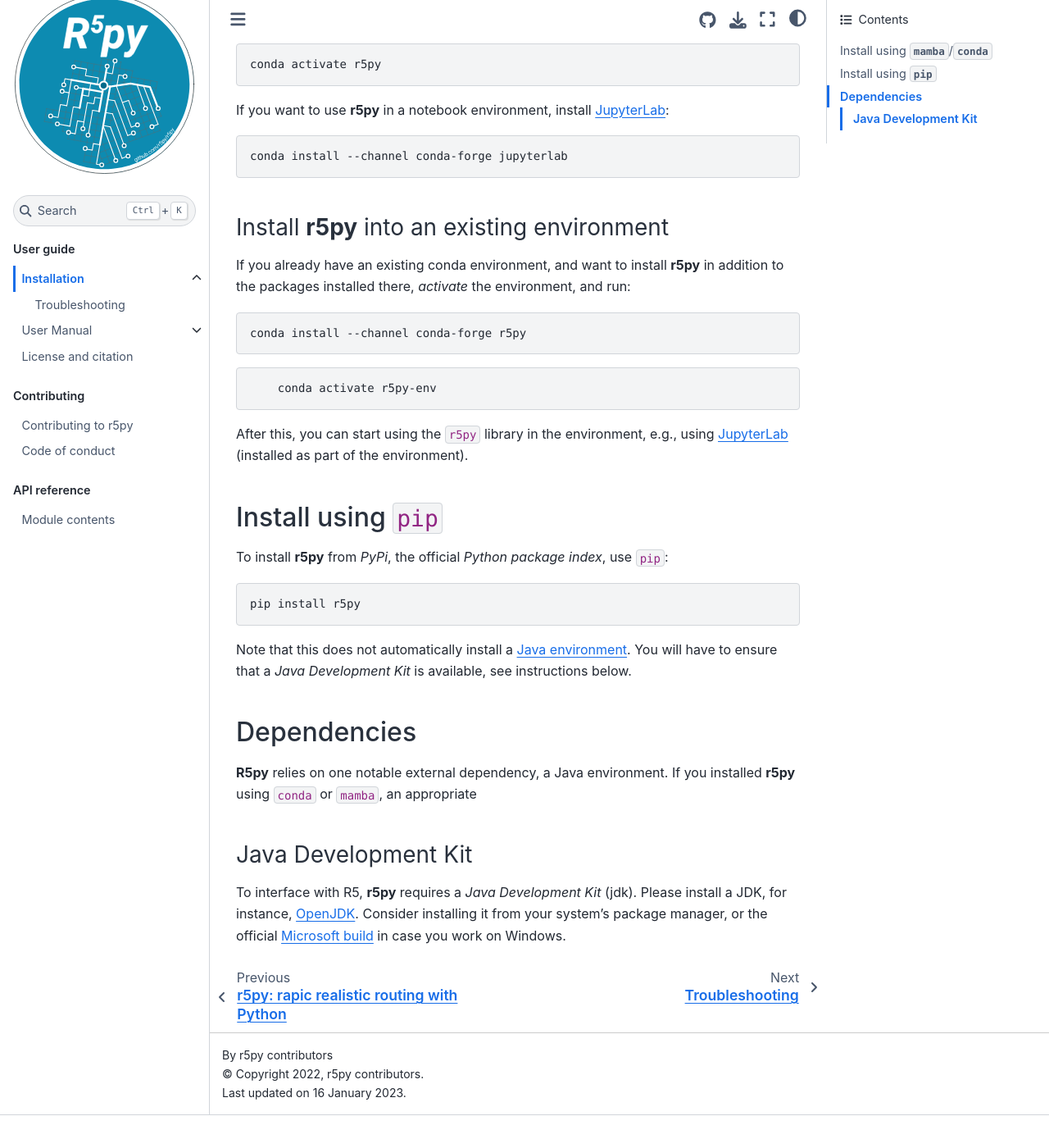
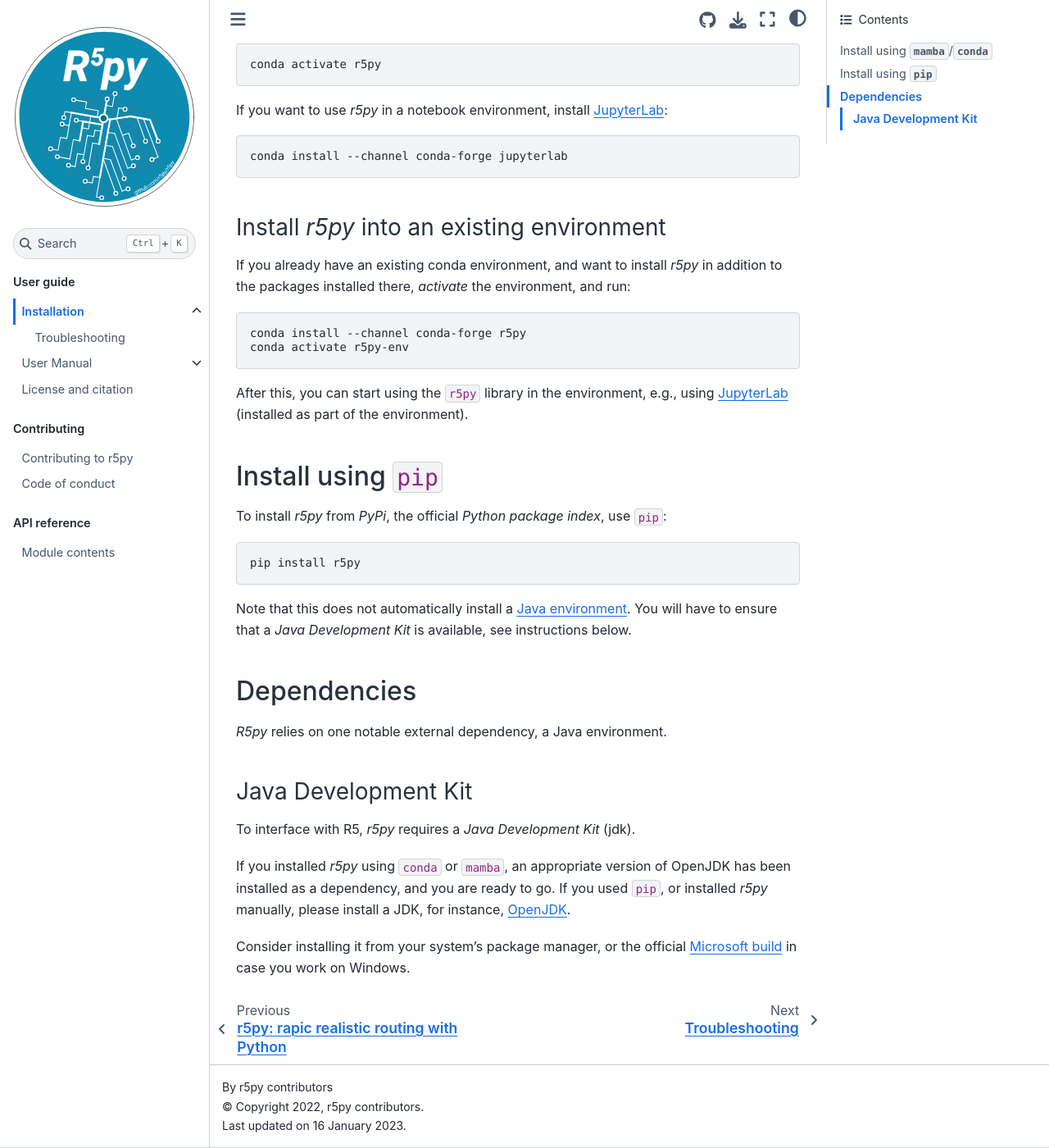
Before and after one commit to r5py/r5py, a Sphinx documentation site: the page built from docs/user-guide/installation/installation.md, in a window 1280 px wide and 1400 px high, scrolled down 1222 px. Shown: the whole window at 82% size. Built offline with Sphinx 7.4.7 and the Sphinx Book theme 1.1.4, drawn with Linux system fonts in a browser that asks for light colours; before the commit the page ends 2582 px from its top, so only the background shows below that.

Commit message:
small tweaks

````diff
--- a/docs/user-guide/installation/installation.md
+++ b/docs/user-guide/installation/installation.md
@@ -8,7 +8,7 @@
 troubleshooting
 :::
 
-**R5py** is available from [PyPi](https://pypi.org/project/r5py/) and
+*R5py* is available from [PyPi](https://pypi.org/project/r5py/) and
 [conda-forge](https://anaconda.org/conda-forge/r5py), and can be installed
 using [`pip`](https://pip.pypa.io/en/stable/getting-started/),
 [`mamba`](https://github.com/conda-forge/miniforge#mambaforge), or
@@ -17,15 +17,15 @@
 
 For **Windows** users, we generally recommend to use [`mamba` or `conda` to
 create a new dedicated *environment*](#install-using-mambaconda) and install
-**r5py** and its dependencies into it.
+*r5py* and its dependencies into it.
 
 On **Linux** and **MacOS**, depending on your use case, either approach might be
 appropriate:
-- If **r5py** is [installed via `pip`](#install-using-pip),
+- If *r5py* is [installed via `pip`](#install-using-pip),
   system-wide resources can be re-used (and managed by the system package
   manager), lowering both disk and memory footprint - but you need manually ensure
   that a [Java environment](#dependencies) is installed.
-- If [installed via `conda`/`mamba`](#install-using-mambaconda), **r5py** is as
+- If [installed via `conda`/`mamba`](#install-using-mambaconda), *r5py* is as
   much a turnkey solution on Linux and MacOS as it is on Windows, at the expense
   of a slight performance decrease. However, as additional package managers,
   `conda` and `mamba` are not available from the default package sources on all
@@ -55,7 +55,7 @@
 below.
 :::
 
-To install **r5py** and all its dependencies into a newly created [*conda
+To install *r5py* and all its dependencies into a newly created [*conda
 environment*](https://docs.conda.io/projects/conda/en/latest/user-guide/concepts/environments.html),
 use `conda create` (or `mamba create`):
 
@@ -66,7 +66,7 @@
     r5py
 ```
 
-This will create a new environment `r5py`, and installs **r5py** and its
+This will create a new environment `r5py`, and installs *r5py* and its
 dependencies, using the *conda-forge* repository. To start work inside the newly
 created environment, run
 
@@ -74,7 +74,7 @@
 conda activate r5py
 ```
 
-If you want to use **r5py** in a notebook environment, install
+If you want to use *r5py* in a notebook environment, install
 [JupyterLab](https://jupyterlab.readthedocs.io/):
 
 ```{code} sh
@@ -82,16 +82,16 @@
 ```
 
 
-### Install **r5py** into an existing environment
+### Install *r5py* into an existing environment
 
-If you already have an existing conda environment, and want to install **r5py**
+If you already have an existing conda environment, and want to install *r5py*
 in addition to the packages installed there, *activate* the environment, and
 run:
 
 ```{code} sh
 conda install --channel conda-forge r5py
+conda activate r5py-env
 ```
-        conda activate r5py-env
 
 After this, you can start using the `r5py` library in the environment, e.g., using
 [JupyterLab](https://jupyterlab.readthedocs.io/en/stable/) (installed as part of the environment).
@@ -99,7 +99,7 @@
 
 ## Install using `pip`
 
-To install **r5py** from *PyPi*, the official *Python package index*, use `pip`:
+To install *r5py* from *PyPi*, the official *Python package index*, use `pip`:
 
 ```{code} sh
 pip install r5py
@@ -112,13 +112,16 @@
 
 ## Dependencies
 
-**R5py** relies on one notable external dependency, a Java environment. If you
-installed **r5py** using `conda` or `mamba`, an appropriate
+*R5py* relies on one notable external dependency, a Java environment.
 
 ### Java Development Kit
 
-To interface with R5, **r5py** requires a *Java Development Kit* (jdk).
-Please install a JDK, for instance, [OpenJDK](https://openjdk.org/).
+To interface with R5, *r5py* requires a *Java Development Kit* (jdk).
+
+If you installed *r5py* using `conda` or `mamba`, an appropriate version of
+OpenJDK has been installed as a dependency, and you are ready to go. If you used
+`pip`, or installed *r5py* manually, please install a JDK, for instance, [OpenJDK](https://openjdk.org/).
+
 Consider installing it from your system’s package manager, or the official
 [Microsoft build](https://learn.microsoft.com/en-gb/java/openjdk/download) in
 case you work on Windows.
````
